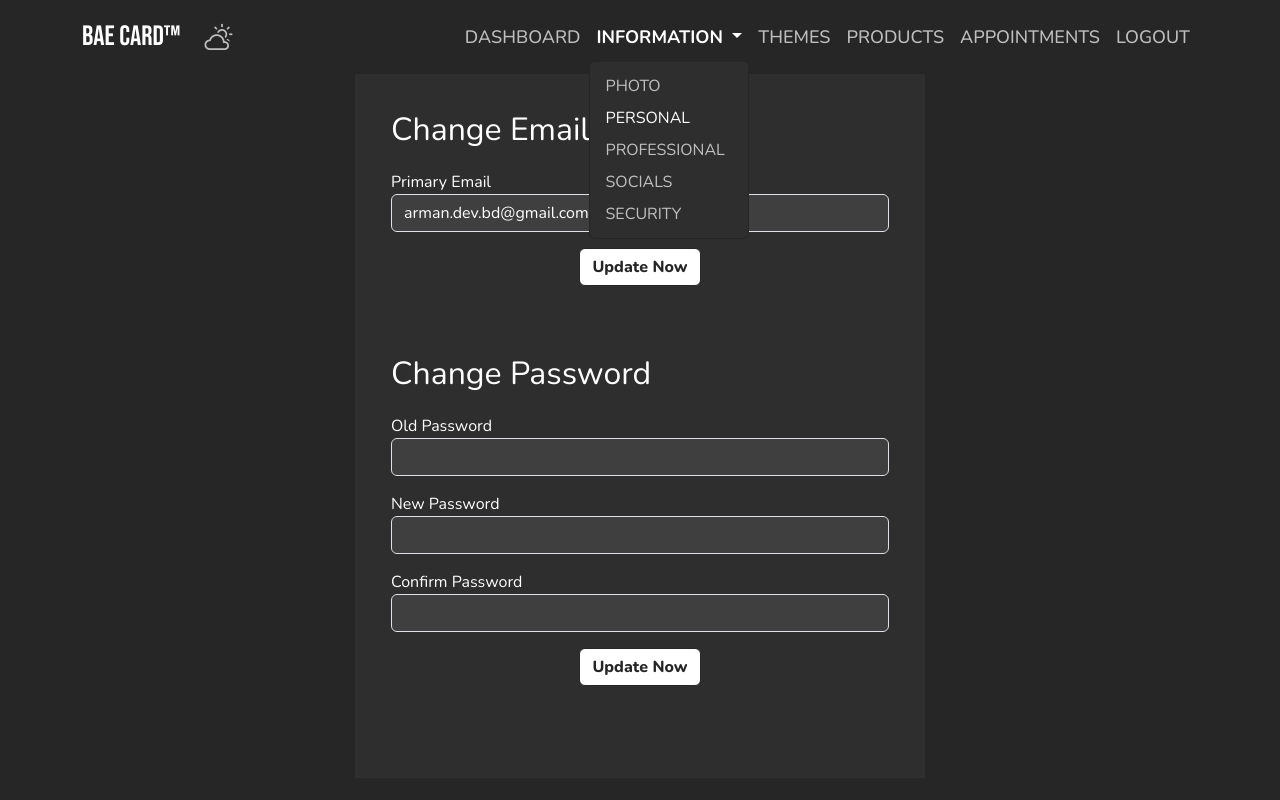
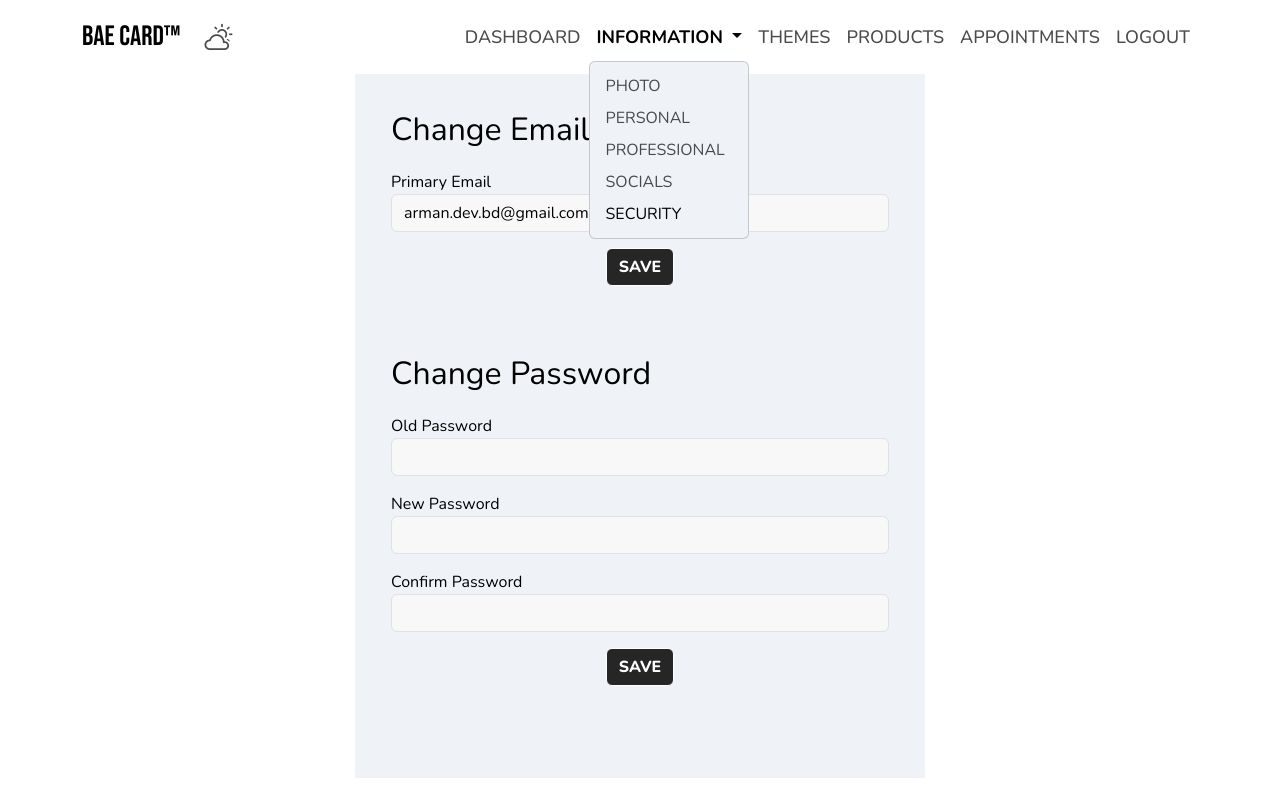
Before and after one commit to arman9022/baecardinfo, a plain HTML site: page auth_user/security.html in a window 1280 px wide. Both pictures are taken after a click on the button "INFORMATION". Drawn offline with nearby package versions, Linux system fonts and the light colour scheme.

Commit message:
first commit

```diff
--- a/auth_user/auth_user.css
+++ b/auth_user/auth_user.css
@@ -1,5 +1,16 @@
 
 :root{
+
+  /* DARK */
+  --colorBg1: #262626;
+  --colorBg2: #2e2e2e;
+  --colorBg3: #3f3f3f;
+  --colorText1: #fff;
+  --colorBtn1: #fff;
+  --colorBtn2: #262626;
+  --colorLink1: #fff;
+  --colorLink2: #262626;
+  --colorLink3: #474747;
 
   /* LIGHT */
   --colorBg1: #fff;
@@ -11,17 +22,6 @@
   --colorLink1: #2e2e2e;
   --colorLink2: #fff;
   --colorLink3: #c2c2c2;
-
-  /* DARK */
-  --colorBg1: #262626;
-  --colorBg2: #2e2e2e;
-  --colorBg3: #3f3f3f;
-  --colorText1: #fff;
-  --colorBtn1: #fff;
-  --colorBtn2: #262626;
-  --colorLink1: #fff;
-  --colorLink2: #262626;
-  --colorLink3: #474747;
 
 }
 
@@ -76,6 +76,7 @@ body{
 .navbar-nav .nav-link.active, .navbar-nav .nav-link.show {
   color: var(--colorText1);
   font-weight: bold;
+  opacity: 1;
 }
 .dropdown-menu{
   background: var(--colorBg2);
--- a/auth_user/security.html
+++ b/auth_user/security.html
@@ -45,10 +45,10 @@
               </a>
               <ul class="dropdown-menu">
                 <li><a class="dropdown-item" href="./photo.html">PHOTO</a></li>
-                <li><a class="dropdown-item active" href="./personal.html">PERSONAL</a></li>
+                <li><a class="dropdown-item" href="./personal.html">PERSONAL</a></li>
                 <li><a class="dropdown-item" href="./professional.html">PROFESSIONAL</a></li>
                 <li><a class="dropdown-item" href="./socials.html">SOCIALS</a></li>
-                <li><a class="dropdown-item" href="./security.html">SECURITY</a></li>
+                <li><a class="dropdown-item active" href="./security.html">SECURITY</a></li>
               </ul>
             </li>
             <li class="nav-item"><a class="nav-link" href="./themes.html">THEMES</a></li>
@@ -80,7 +80,7 @@
                           <input type="text" name="" value="arman.dev.bd@gmail.com" id="" class="form-control" />
                         </div>
                         <div class="col-12 text-center">
-                          <button type="button" class="btn btn-one">Update Now</button>
+                          <button type="button" class="btn btn-one">SAVE</button>
                         </div>
 
                       </div>
@@ -106,7 +106,7 @@
                           <input type="password" name="" id="" class="form-control" />
                         </div>
                         <div class="col-12 text-center">
-                          <button type="button" class="btn btn-one">Update Now</button>
+                          <button type="button" class="btn btn-one">SAVE</button>
                         </div>
 
                       </div>
```
Also changed, not shown: auth_user/appointments.html (+2 -2 lines), auth_user/index.html (+4 -2 lines), auth_user/personal.html (+2 -2 lines), auth_user/photo.html (+1 -1 lines), auth_user/products.html (+3 -3 lines), auth_user/professional.html (+2 -2 lines), auth_user/socials.html (+1 -1 lines), auth_user/themes.html (+4 -4 lines).
